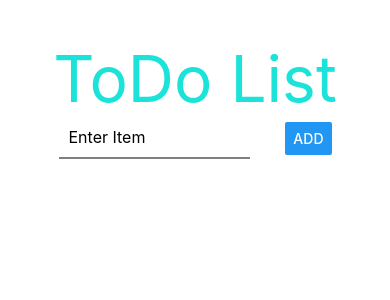
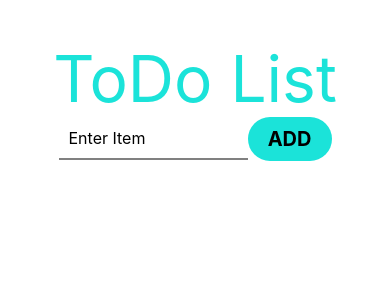
Before and after one commit to ilan111/Todo-List-React-Native, a React Native app in the folder TodoApp/: screen / in a window 390 px wide. Shown: the top 300 px of the page. Built offline with nearby package versions, Linux system fonts and the light colour scheme.

Commit message:
Added a customized button

```diff
--- a/TodoApp/App.js
+++ b/TodoApp/App.js
@@ -9,6 +9,7 @@ import {
   ScrollView,
   TouchableOpacity,
 } from "react-native";
+import CustomButton from "./components/ButtonComponents";
 
 export default function App() {
   const [getText, setText] = useState("");
@@ -36,7 +37,7 @@ export default function App() {
           onChangeText={(text) => setText(text)}
           value={getText}
         />
-        <Button title="Add" onPress={addItem} />
+        <CustomButton text="ADD" textSize={20} textColor={"black"} boldText={"bold"} onPressEvent={addItem}/>
       </View>
       <View>
         <Text style={{ fontSize: 25 }}>{getText}</Text>
@@ -60,18 +61,19 @@ export default function App() {
 }
 
 const styles = StyleSheet.create({
+
   crossContainer: {
     backgroundColor: "black",
     borderRadius: 50,
     padding: 5,
     width: 30,
-    justifyContent:"center",
-    alignItems:"center"
+    justifyContent: "center",
+    alignItems: "center",
   },
   crossText: {
     fontSize: 16,
     color: "#1be3d9",
-    fontWeight:"bold"
+    fontWeight: "bold",
   },
   scrollViewText: {
     fontSize: 26,
--- /dev/null
+++ b/TodoApp/components/ButtonComponents.js
@@ -0,0 +1,31 @@
+import React from "react";
+import { TouchableOpacity, View, Text, StyleSheet } from "react-native";
+
+const CustomButton = (props) => {
+  // Checks if a color was assigned to a custom button, otherwise assigns a default color.
+  let btnColor = props.color != undefined ? props.color : "#1be3d9";
+
+  return (
+    <TouchableOpacity activeOpacity={0.5} onPress={props.onPressEvent}>
+      <View style={[styles.buttonContainer, { backgroundColor: btnColor }]}>
+        <Text style={{ fontSize: props.textSize, color: props.textColor, fontWeight:props.boldText }}>
+          {props.text}
+        </Text>
+      </View>
+    </TouchableOpacity>
+  );
+};
+
+const styles = StyleSheet.create({
+  buttonContainer: {
+    padding: 10,
+    borderRadius: 50,
+    paddingHorizontal: 20,
+  },
+  buttonText: {
+    fontSize: 16,
+    fontWeight: "bold",
+  },
+});
+
+export default CustomButton;
```
